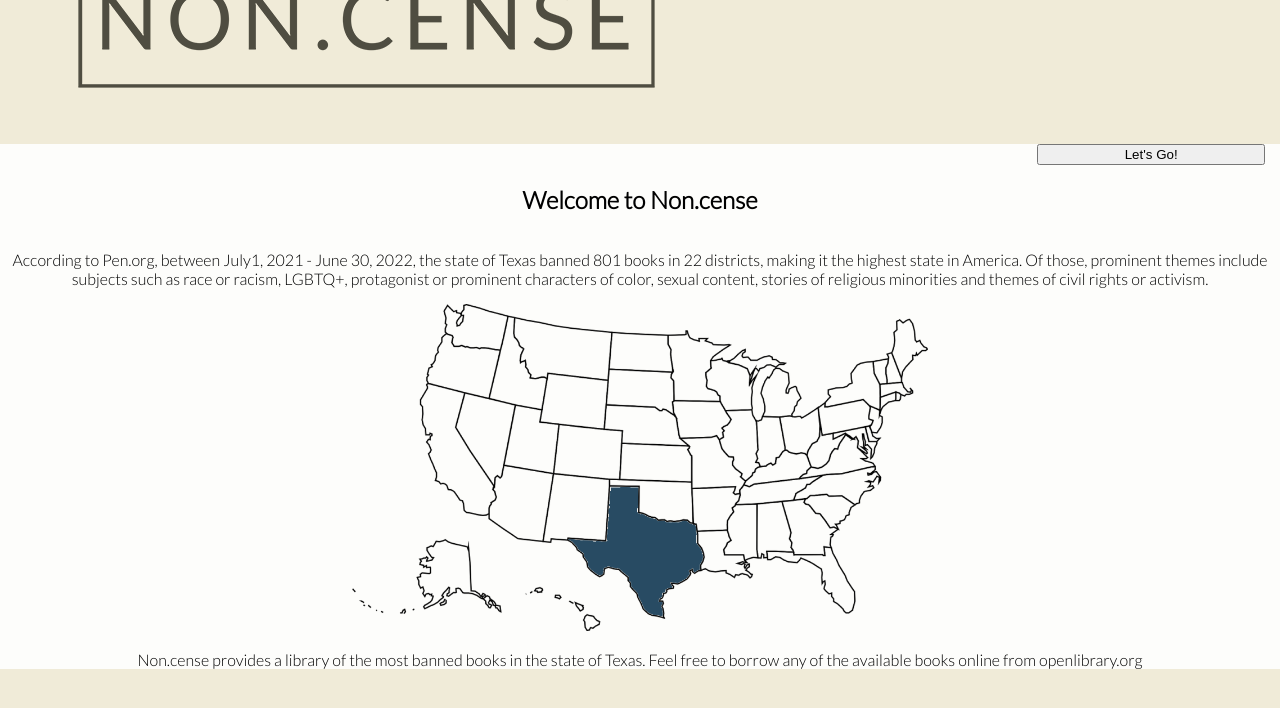
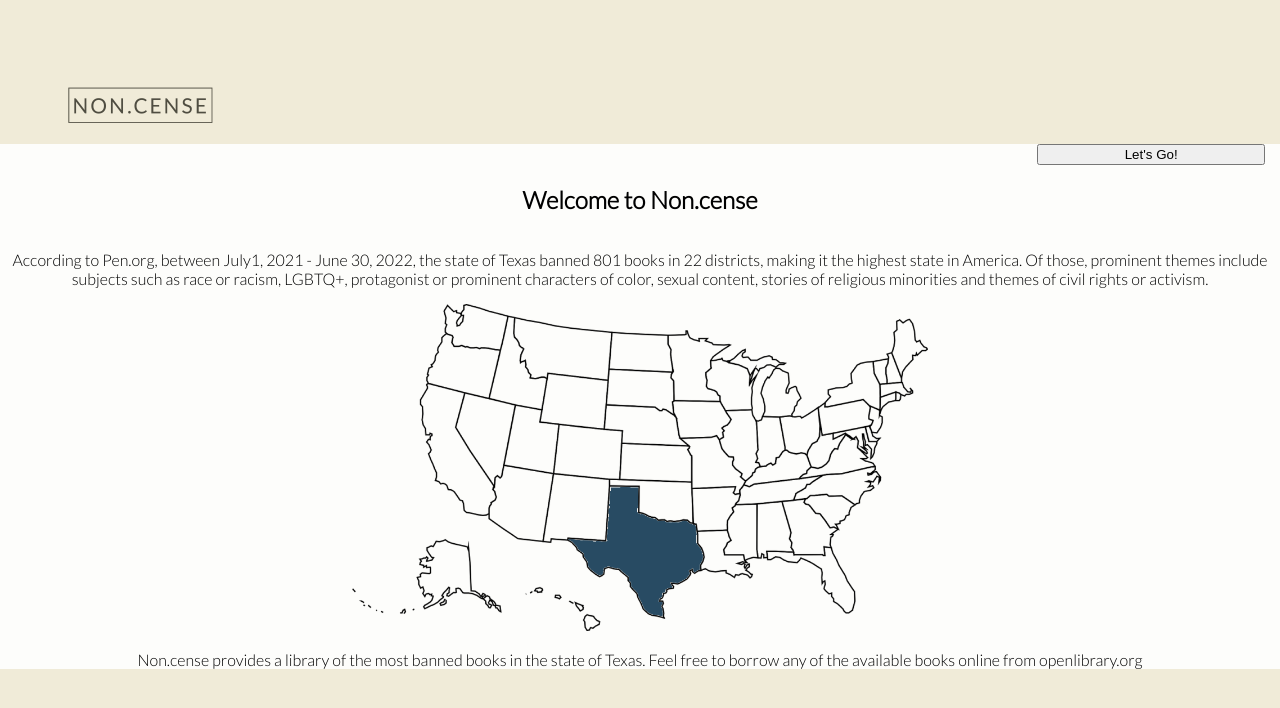
Before and after one commit to jheidepriem/noncense, a React (Create React App) app: page / in a window 1280 px wide. Shown: the top 708 px of the page. Built offline with nearby package versions, Linux system fonts and the light colour scheme; no server answers.

Commit message:
Refactor header css

```diff
--- a/src/Header/Header.css
+++ b/src/Header/Header.css
@@ -15,6 +15,10 @@
   background-color: #f0ebd8;
   display: flex;
   align-content: center;
-  align-items: center;
+  align-items: flex-end;
   justify-content: space-between;
 }
+
+.logo {
+  width: 25%;
+}
```
